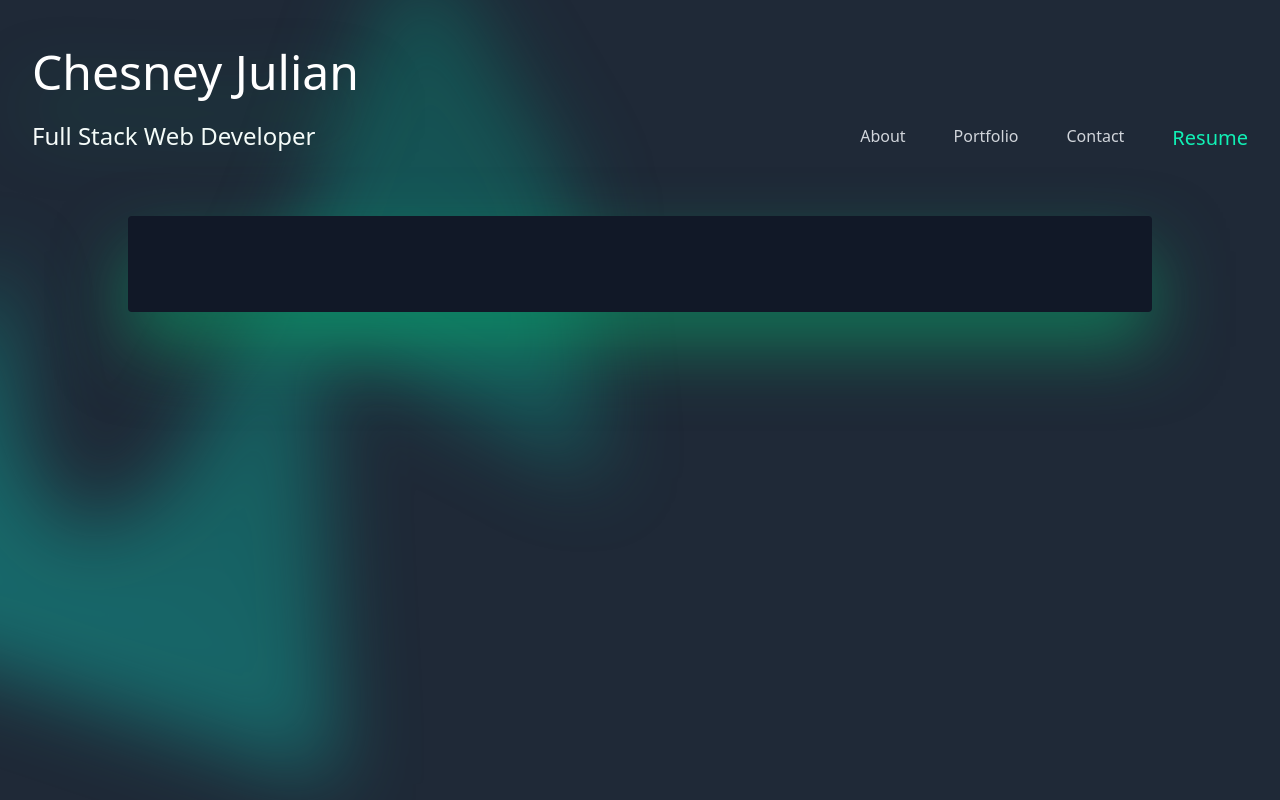
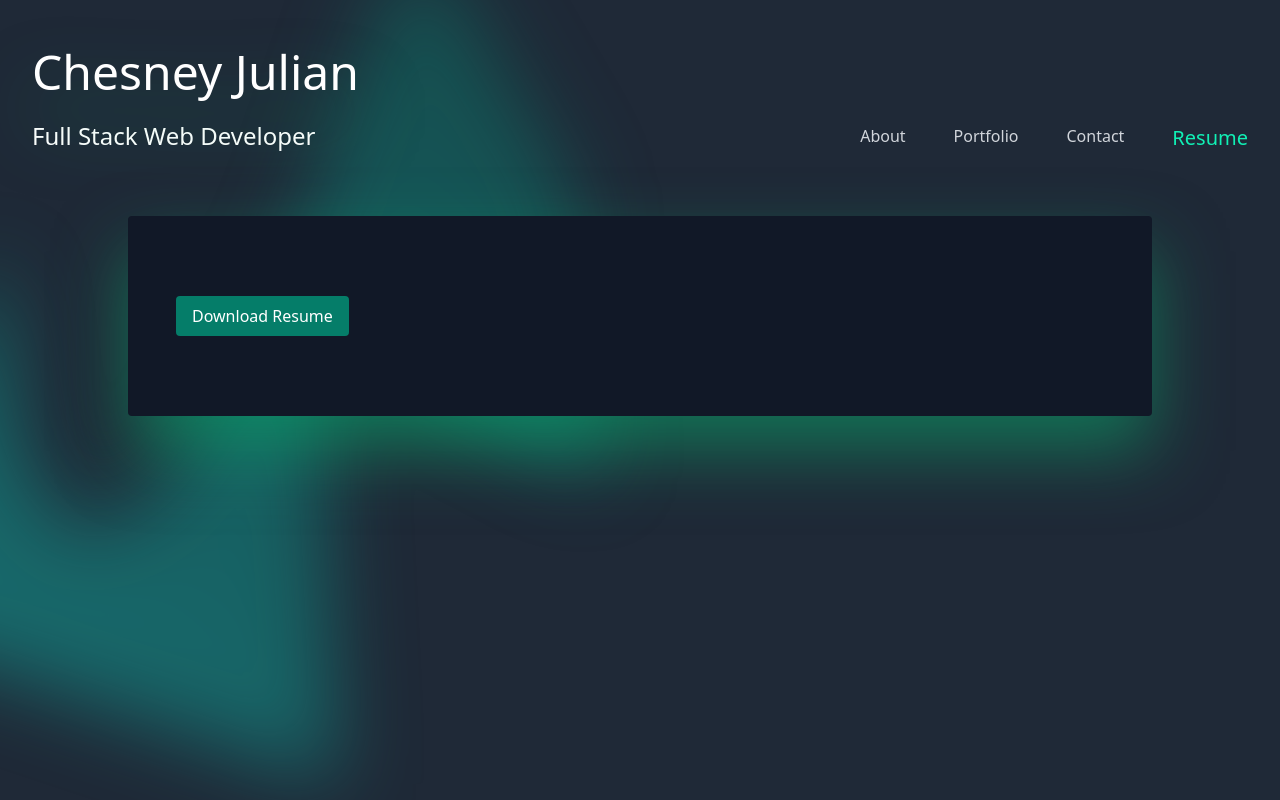
Before and after one commit to ChesneyJulian/react-portfolio, a React (Vite) app: page / in a window 1280 px wide. Both pictures are taken after a click on the link "Resume". Built offline with nearby package versions, Linux system fonts and the light colour scheme.

Commit message:
create resume component and add state management for resume page; add downloadable pdf link/button to resume page

```diff
--- a/src/App.jsx
+++ b/src/App.jsx
@@ -6,6 +6,7 @@ import Navigation from './components/Navigation'
 import About from './components/About';
 import Portfolio from './components/Portfolio';
 import Contact from './components/Contact';
+import Resume from './components/Resume';
 
 import './App.css'
 
@@ -48,6 +49,7 @@ function App() {
               {currentPage === 'About' && <About /> }
               {currentPage === 'Contact' && <Contact />}
               {currentPage === 'Portfolio' && <Portfolio />}
+              {currentPage === 'Resume' && <Resume />}
             </div>
           </section>
         </div>
--- /dev/null
+++ b/src/components/Resume.jsx
@@ -0,0 +1,18 @@
+import resumePdf from '/assets/Resume.pdf'
+
+function Resume() {
+  return (
+    <div>
+      <a href={resumePdf} download='Chesney-Julian-Resume.pdf' className=''>
+        <button
+        type="submit"
+        onClick={(e) => e.preventDefault()}
+        className="py-2 px-4 bg-[#057d69] hover:bg-[#05ab8f] rounded my-8" >
+          Download Resume
+        </button>
+      </a>
+    </div>
+  )
+}
+
+export default Resume
```
Also changed, not shown: 1 other file (tests, documents, lock files or other folders).
